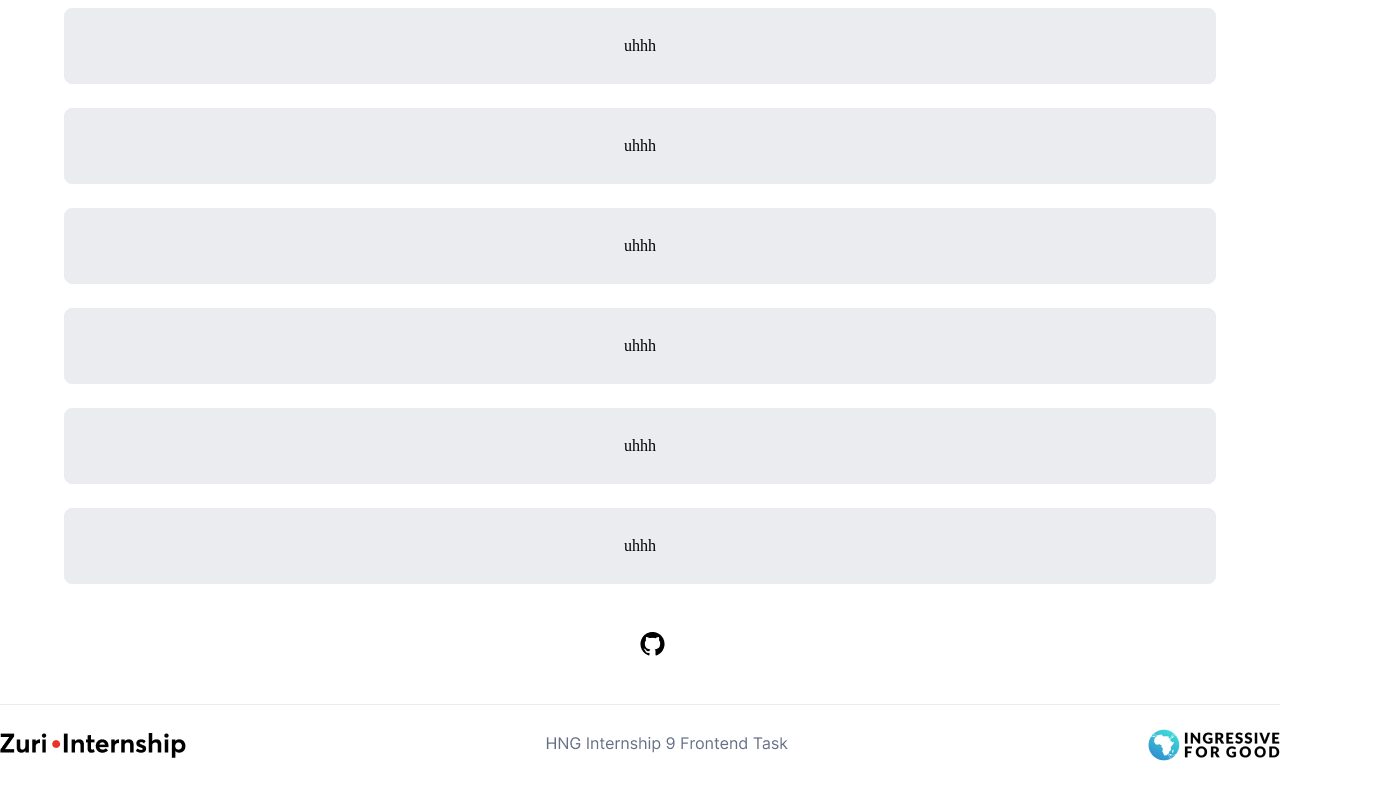
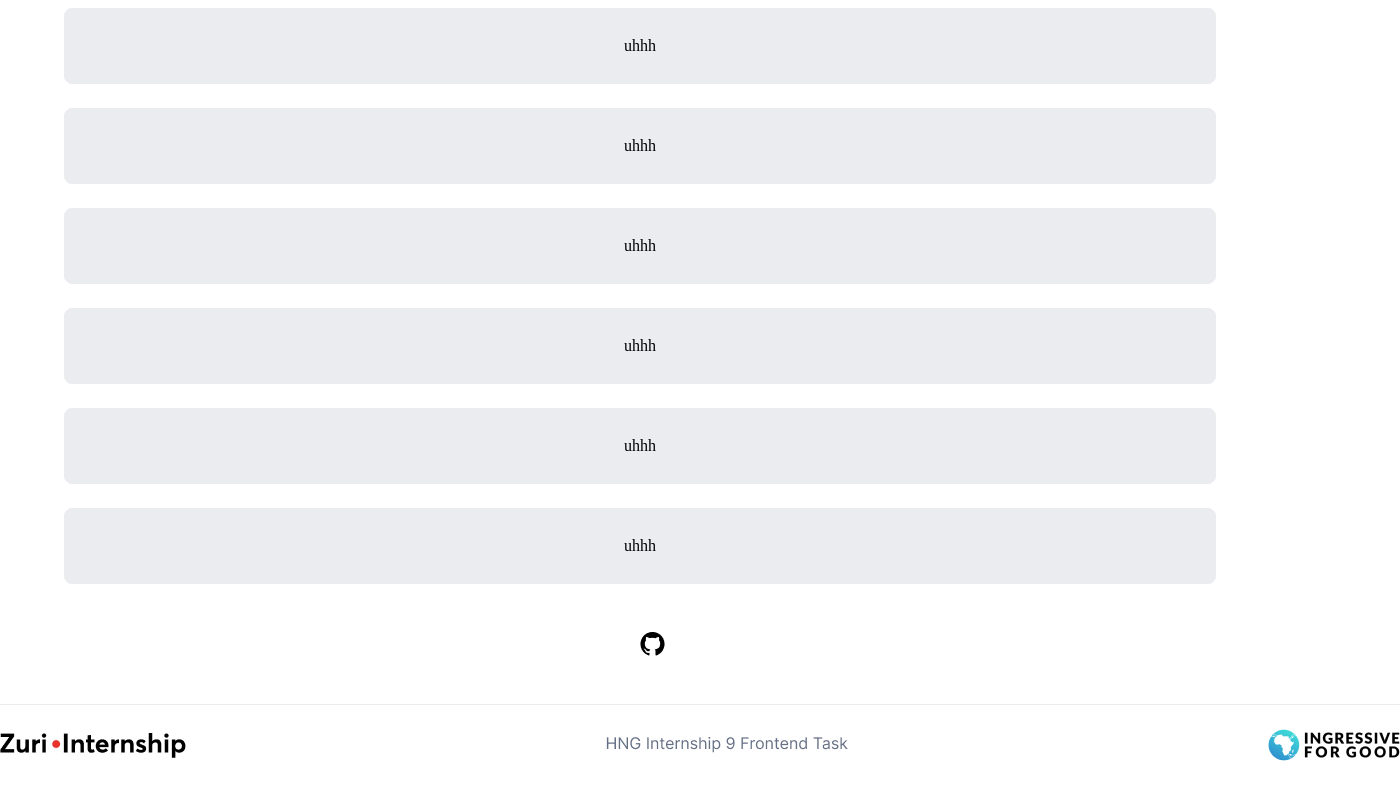
Before and after one commit to Ausranking/I4G-stage-one-project, a plain HTML site: page index.html in a window 1280 px wide. Shown: the part 226-1026 px from the top of the page, 1400 px wide, since content can reach past the window. Drawn offline with Linux system fonts and the light colour scheme.

Commit message:
footer width adjust

```diff
--- a/style.css
+++ b/style.css
@@ -70,7 +70,7 @@ body {
   background: #ffffff;
 }
 footer {
-  max-width: 1400px;
+  width: 1400px;
   margin: auto;
   height: 160px;
 }
```
